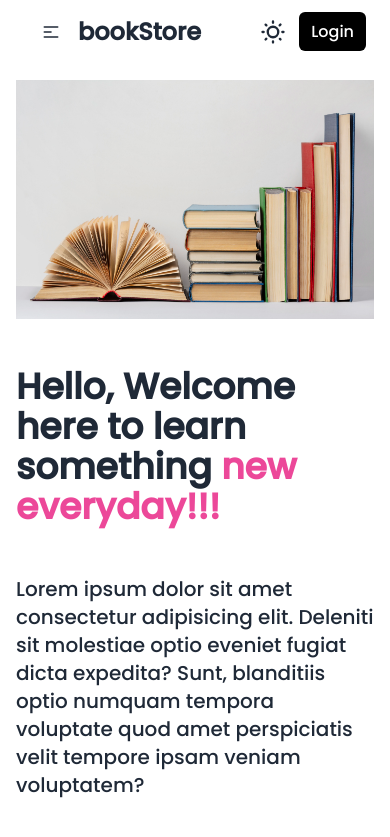
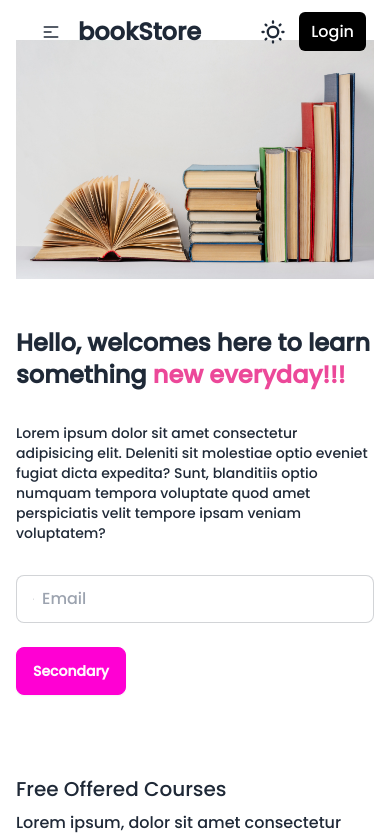
Before and after one commit to gksusha/Book-Store, a React app in the folder Frontend/: page / in a window 390 px wide. Shown: the top 837 px of the page. Built offline with nearby package versions, Linux system fonts and the light colour scheme; no server answers; the HTML template or start-up script is replaced by a standard one.

Commit message:
improved ui

```diff
--- a/Frontend/src/components/Banner.jsx
+++ b/Frontend/src/components/Banner.jsx
@@ -4,14 +4,14 @@ import banner from "../../public/Banner.jpg";
 function Banner() {
   return (
     <>
-      <div className=" max-w-screen-2xl container mx-auto md:px-20 px-4 flex flex-col md:flex-row my-20">
-        <div className="w-full order-2 md:order-1 md:w-1/2 mt-12 md:mt-32">
-          <div className="space-y-12">
-            <h1 className="text-4xl font-bold">
-              Hello, Welcome here to learn something{" "}
+      <div className=" max-w-screen-2xl container mx-auto md:px-20 px-4 flex flex-col md:flex-row my-10">
+        <div className="w-full order-2 md:order-1 md:w-1/2 mt-12 md:mt-36">
+          <div className="space-y-8">
+            <h1 className="text-2xl md:text-4xl font-bold">
+              Hello, welcomes here to learn something{" "}
               <span className="text-pink-500"> new everyday!!!</span>
             </h1>
-            <p className="text-xl">
+            <p className="text-sm md:text-xl">
               Lorem ipsum dolor sit amet consectetur adipisicing elit. Deleniti
               sit molestiae optio eveniet fugiat dicta expedita? Sunt,
               blanditiis optio numquam tempora voluptate quod amet perspiciatis
@@ -33,7 +33,11 @@ function Banner() {
           <button className="mt-6 btn btn-secondary">Secondary</button>
         </div>
         <div className="order-1 w-full md:w-1/2">
-          <img src={banner} className="w-90 h-90" alt="" />
+          <img
+            src={banner}
+            className="md:w-[550px] md:h-[460px] md:ml-12"
+            alt=""
+          />
         </div>
       </div>
     </>
--- a/Frontend/src/components/Cards.jsx
+++ b/Frontend/src/components/Cards.jsx
@@ -3,10 +3,10 @@ import React from "react";
 function Cards({ item }) {
   return (
     <>
-      <div className="mt-4 my-3">
-        <div className="card w-92 bg-base-100 w-96 shadow-xl hover:scale-105 duration-200 dark:bg-slate-900 dark:text-white dark:border">
+      <div className="mt-4 my-3 p-3">
+        <div className="card w-92 bg-base-100 shadow-xl hover:scale-105 duration-200 dark:bg-slate-900 dark:text-white dark:border">
           <figure>
-            <img src={item.image} alt="Shoes" />
+            <img src={item.image} alt="Books" />
           </figure>
           <div className="card-body">
             <h2 className="card-title">
@@ -16,7 +16,9 @@ function Cards({ item }) {
             <p>{item.title}</p>
             <div className="card-actions justify-between">
               <div className="badge badge-outline">${item.price}</div>
-              <div className="cursor-pointer px-2 py-1 rounded-full border-[2px] hover:bg-pink-500 hover:text-white duration-200">Buy Now</div>
+              <div className="cursor-pointer px-2 py-1 rounded-full border-[2px] hover:bg-pink-500 hover:text-white duration-200">
+                Buy Now
+              </div>
             </div>
           </div>
         </div>
```
